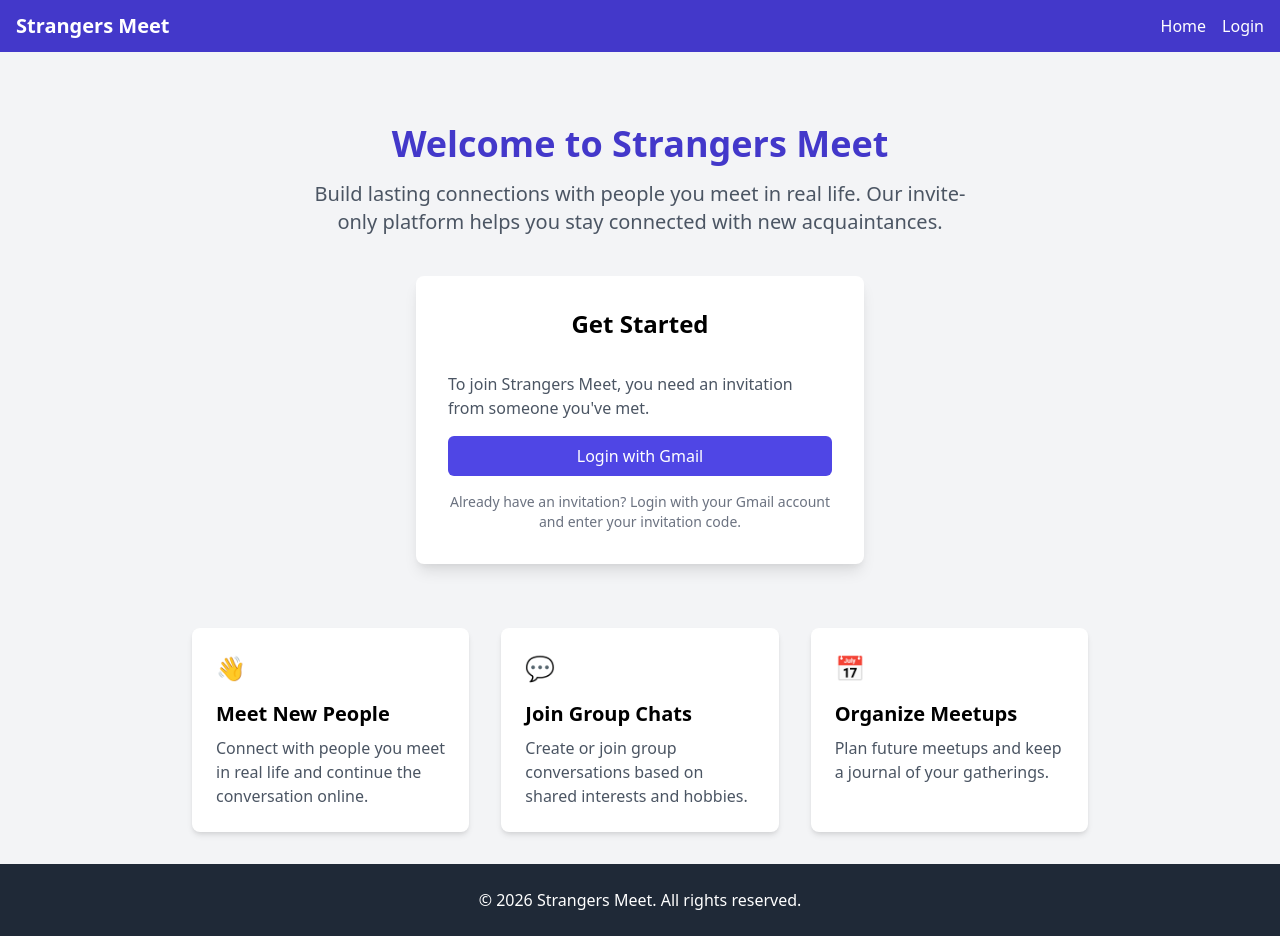
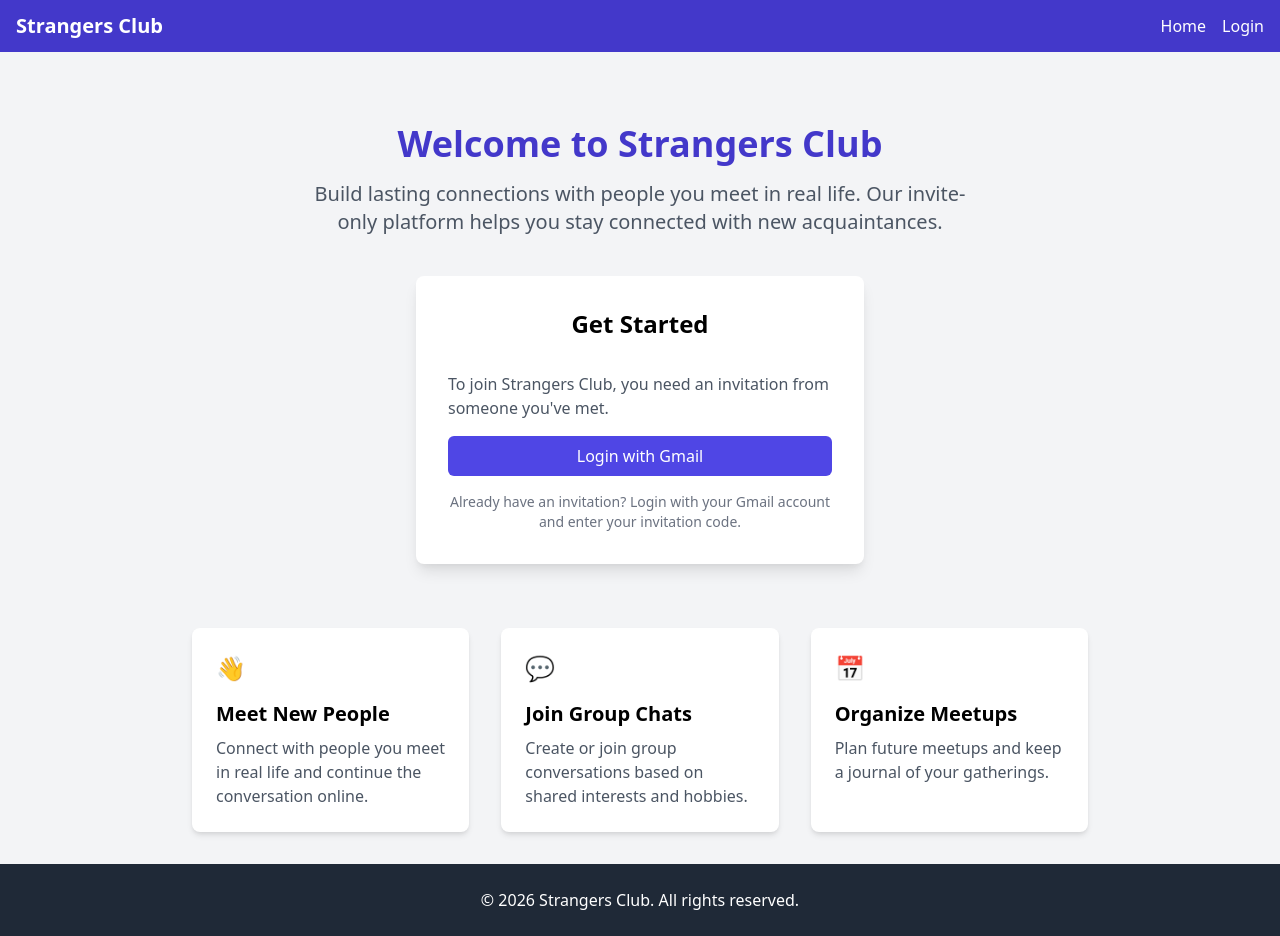
Before and after one commit to DARSHAN-RAJASHEKAR/strangers-club, a FastAPI app: page / in a window 1280 px wide. Run offline with FastAPI, Linux system fonts and the light colour scheme; parts of the project's set-up code (start-up, migrations or seed data) failed here and were passed over; some libraries are stand-ins or nearby versions.

Commit message:
Rename Strangers Meet to Strangers Club

```diff
--- a/app/config.py
+++ b/app/config.py
@@ -30,7 +30,7 @@ def get_google_redirect_uri() -> str:
     return f"{frontend_url}/api/v1/auth/google/callback"
 
 class Settings(BaseSettings):
-    PROJECT_NAME: str = "Strangers Meet"
+    PROJECT_NAME: str = "Strangers Club"
     API_V1_STR: str = "/api/v1"
 
     # Environment detection
--- a/app/services/whatsapp.py
+++ b/app/services/whatsapp.py
@@ -14,7 +14,7 @@ class WhatsAppService:
         # Use the exact same values as your working test code
         self.api_key = os.getenv("GUPSHUP_API_KEY", "csvhgf8ahngm0dgts79lmytapqxblp7c")
         self.source_number = os.getenv("GUPSHUP_SOURCE_NUMBER", "918217207520")
-        self.app_name = os.getenv("GUPSHUP_APP_NAME", "strangersmeet")
+        self.app_name = os.getenv("GUPSHUP_APP_NAME", "strangersclub")
         self.template_id = os.getenv("GUPSHUP_TEMPLATE_ID", "f8a32b3a-5f70-4524-a94c-4068a0a39212")
         self.api_url = "https://api.gupshup.io/wa/api/v1/template/msg"
 
--- a/templates/base.html
+++ b/templates/base.html
@@ -3,7 +3,7 @@
   <head>
     <meta charset="UTF-8" />
     <meta name="viewport" content="width=device-width, initial-scale=1.0" />
-    <title>{% block title %}Strangers Meet{% endblock %}</title>
+    <title>{% block title %}Strangers Club{% endblock %}</title>
     <link
       rel="stylesheet"
       href="{{ url_for('static', path='/css/styles.css') }}"
@@ -25,7 +25,7 @@
         class="container mx-auto px-4 py-3 flex justify-between items-center"
       >
         <div class="flex items-center space-x-2">
-          <a href="/" class="text-xl font-bold">Strangers Meet</a>
+          <a href="/" class="text-xl font-bold">Strangers Club</a>
         </div>
         <nav>
           <ul class="flex space-x-4">
@@ -45,7 +45,7 @@
     <footer class="bg-gray-800 text-white py-6">
       <div class="container mx-auto px-4">
         <p class="text-center">
-          &copy; <span id="current-year"></span> Strangers Meet. All rights
+          &copy; <span id="current-year"></span> Strangers Club. All rights
           reserved.
         </p>
       </div>
--- a/templates/dashboard.html
+++ b/templates/dashboard.html
@@ -1,4 +1,4 @@
-{% extends "base.html" %} {% block title %}Dashboard - Strangers Meet{% endblock
+{% extends "base.html" %} {% block title %}Dashboard - Strangers Club{% endblock
 %} {% block nav_links %}
 <li><a href="/app" class="hover:text-indigo-200">Dashboard</a></li>
 <li><a href="#" id="logout-btn" class="hover:text-indigo-200">Logout</a></li>
@@ -821,7 +821,7 @@
       >
         <div class="max-w-md">
           <h2 class="text-2xl font-bold text-gray-800 mb-2">
-            Welcome to Strangers Meet!
+            Welcome to Strangers Club!
           </h2>
           <p class="text-gray-600 mb-6">
             Select a group from the sidebar to start chatting.
@@ -1085,7 +1085,7 @@
         </h3>
         <p class="text-sm text-gray-600 mb-4">
           Share this code with new users to allow them to register on Strangers
-          Meet:
+          Club:
         </p>
         <div class="bg-gray-100 p-3 rounded-md border">
           <code class="text-lg font-mono" x-text="platformInviteCode"></code>
--- a/templates/index.html
+++ b/templates/index.html
@@ -1,9 +1,9 @@
-{% extends "base.html" %} {% block title %}Strangers Meet - Connect with people
+{% extends "base.html" %} {% block title %}Strangers Club - Connect with people
 you've met{% endblock %} {% block content %}
 <div class="flex flex-col items-center justify-center mt-10">
   <div class="text-center mb-10">
     <h1 class="text-4xl font-bold text-indigo-700 mb-4">
-      Welcome to Strangers Meet
+      Welcome to Strangers Club
     </h1>
     <p class="text-xl text-gray-600 max-w-2xl mx-auto">
       Build lasting connections with people you meet in real life. Our
@@ -15,7 +15,7 @@ you've met{% endblock %} {% block content %}
     <div class="flex flex-col space-y-4">
       <h2 class="text-2xl font-semibold text-center mb-4">Get Started</h2>
       <p class="text-gray-600 mb-4">
-        To join Strangers Meet, you need an invitation from someone you've met.
+        To join Strangers Club, you need an invitation from someone you've met.
       </p>
       <a
         href="/login"
--- a/templates/join-group.html
+++ b/templates/join-group.html
@@ -1,4 +1,4 @@
-{% extends "base.html" %} {% block title %}Join Group - Strangers Meet{%
+{% extends "base.html" %} {% block title %}Join Group - Strangers Club{%
 endblock %} {% block nav_links %}
 <li><a href="/app" class="hover:text-indigo-200">Dashboard</a></li>
 <li><a href="#" id="logout-btn" class="hover:text-indigo-200">Logout</a></li>
--- a/templates/login.html
+++ b/templates/login.html
@@ -1,9 +1,9 @@
-{% extends "base.html" %} {% block title %}Login - Strangers Meet{% endblock %}
+{% extends "base.html" %} {% block title %}Login - Strangers Club{% endblock %}
 {% block content %}
 <div class="flex flex-col items-center justify-center mt-10">
   <div class="text-center mb-10">
     <h1 class="text-3xl font-bold text-indigo-700 mb-4">
-      Login to Strangers Meet
+      Login to Strangers Club
     </h1>
     <p class="text-gray-600 max-w-2xl mx-auto">
       Connect with people you've met in real life and continue building
@@ -62,7 +62,7 @@
 
   <div class="mt-8 text-center">
     <p class="text-gray-600">
-      Don't have an invitation yet? Ask a friend who's already on Strangers Meet
+      Don't have an invitation yet? Ask a friend who's already on Strangers Club
       to invite you.
     </p>
   </div>
--- a/templates/verify-phone.html
+++ b/templates/verify-phone.html
@@ -1,4 +1,4 @@
-{% extends "base.html" %} {% block title %}Verify Phone - Strangers Meet{%
+{% extends "base.html" %} {% block title %}Verify Phone - Strangers Club{%
 endblock %} {% block nav_links %}
 <li><a href="/login" class="hover:text-indigo-200">Login</a></li>
 {% endblock %} {% block content %}
```
Also changed, not shown: README.md.
